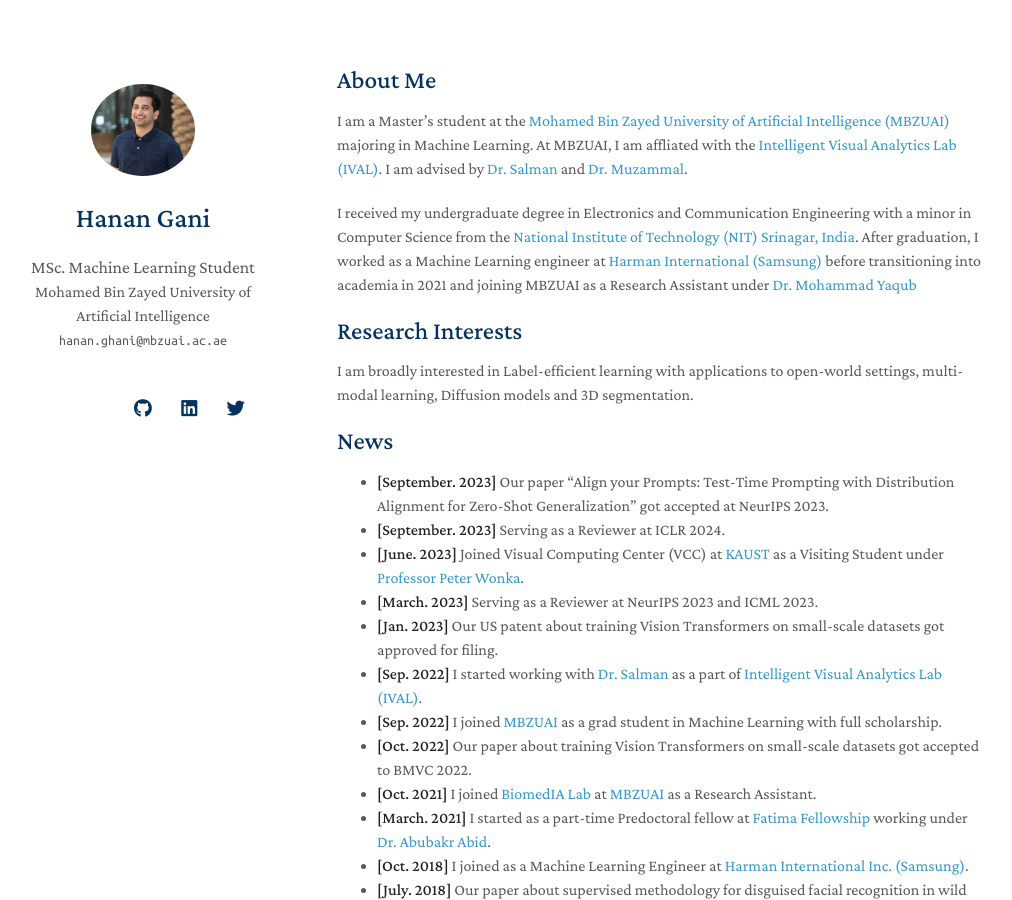
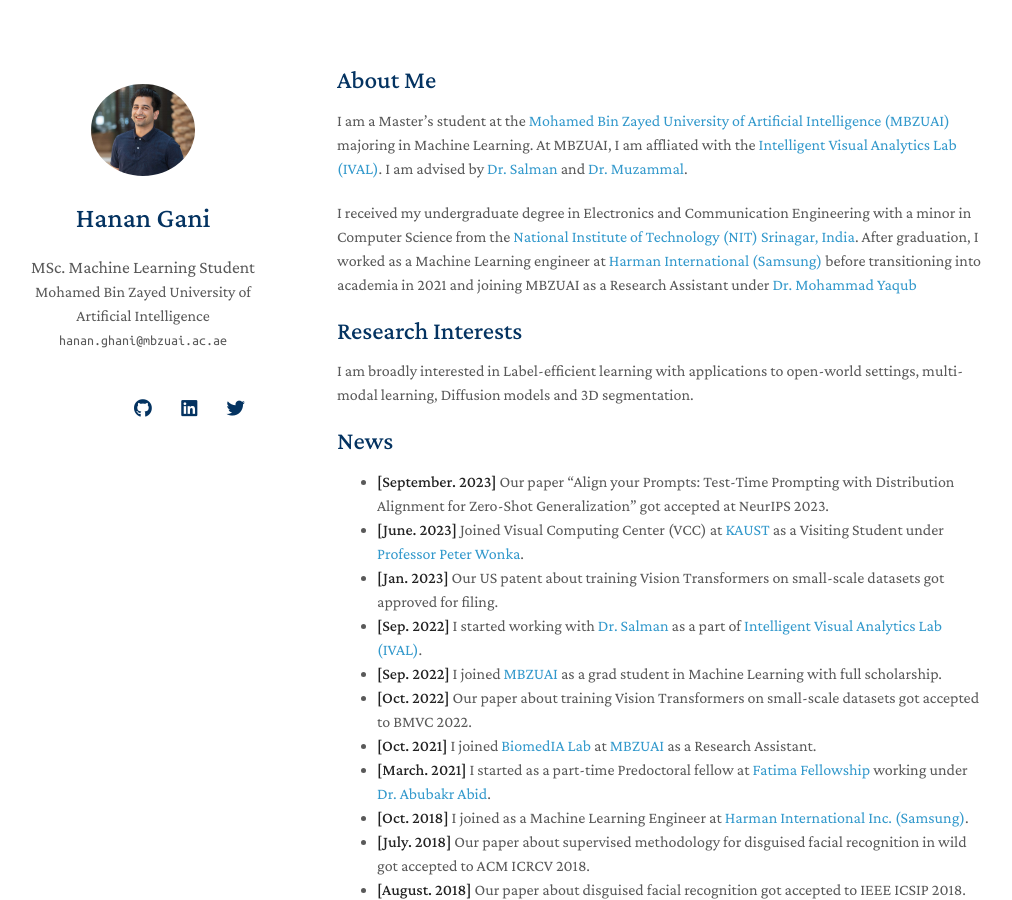
Before and after one commit to muhammadsaadkhankor/muhammadsaadkhankor.github.io, a Jekyll site: the page built from index.md, in a window 1280 px wide and 900 px high. Shown: the whole window, without its empty margins (133-1145 px from the left). Built offline with Jekyll 4.4.1, drawn with Linux system fonts in a browser that asks for light colours; nearby versions of some CDN libraries; a style sheet for code colours, icons or effects is not loaded; our own code applies the rules of GitHub Pages for plain Markdown files.

Commit message:
Update index.md

```diff
--- a/index.md
+++ b/index.md
@@ -20,9 +20,7 @@ I am broadly interested in Label-efficient learning with applications to open-wo
 
 ## News
 - **[September. 2023]** Our paper "Align your Prompts: Test-Time Prompting with Distribution Alignment for Zero-Shot Generalization" got accepted at NeurIPS 2023.
-- **[September. 2023]** Serving as a Reviewer at ICLR 2024.
 - **[June. 2023]** Joined Visual Computing Center (VCC) at [KAUST](https://cemse.kaust.edu.sa/vcc) as a Visiting Student under [Professor Peter Wonka](https://peterwonka.net/).
-- **[March. 2023]** Serving as a Reviewer at NeurIPS 2023 and ICML 2023.
 - **[Jan. 2023]** Our US patent about training Vision Transformers on small-scale datasets got approved for filing.
 - **[Sep. 2022]** I started  working with [Dr. Salman](https://salman-h-khan.github.io/) as a part of [Intelligent Visual Analytics Lab (IVAL)](https://www.ival-mbzuai.com/).
 - **[Sep. 2022]** I joined [MBZUAI](http://www.mbzuai.ac.ae) as a grad student in Machine Learning with full scholarship.
```
